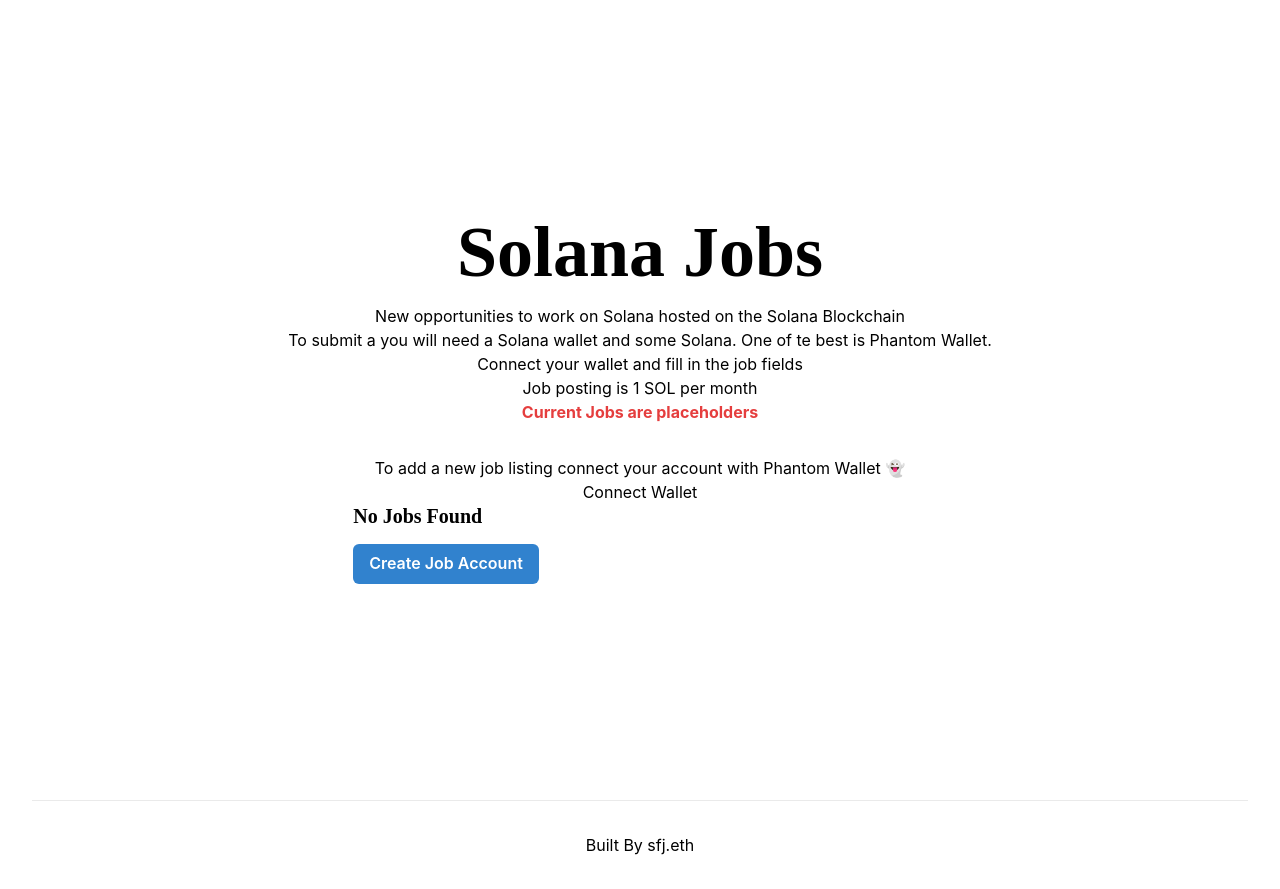
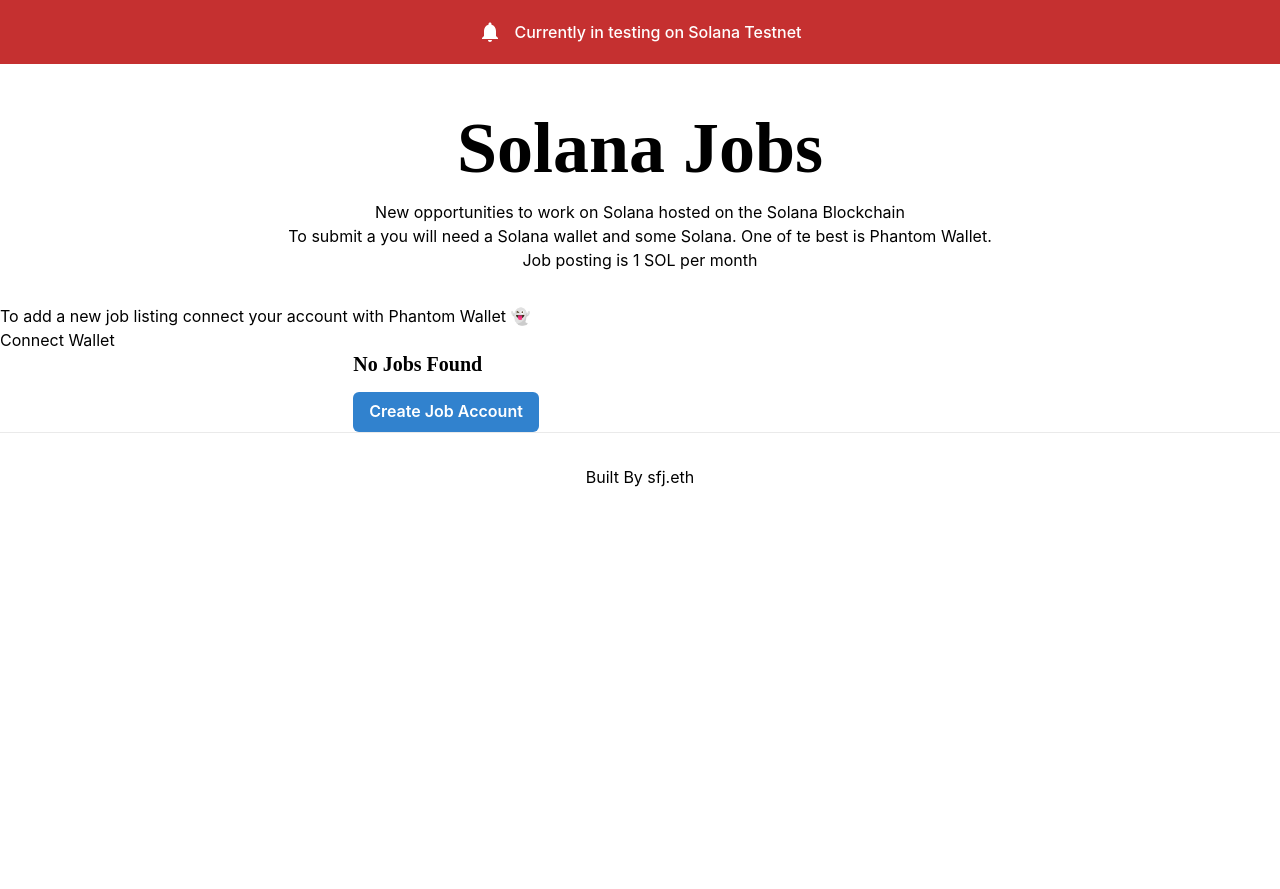
Before and after one commit to 0xsfj/solana-jobs, a Next.js app: page / in a window 1280 px wide. After the commit the page ends 800 px from the top, so only its background shows below. Built offline with nearby package versions, Linux system fonts and the light colour scheme; a web font is replaced by a local one; what @project-serum/anchor, @solana/web3.js would draw is missing.

Commit message:
Testnet Banner

```diff
--- a/package.json
+++ b/package.json
@@ -8,6 +8,7 @@
     "lint": "next lint"
   },
   "dependencies": {
+    "@chakra-ui/icons": "^1.1.1",
     "@chakra-ui/react": "^1.6.12",
     "@emotion/react": "^11.5.0",
     "@emotion/styled": "^11.3.0",
--- a/pages/index.js
+++ b/pages/index.js
@@ -1,8 +1,9 @@
 import Head from 'next/head';
 import { useEffect, useState } from 'react';
 import styles from '../styles/Home.module.css';
-import { Flex, Spacer, Button, Icon, Text, SimpleGrid, Box, Image, Badge, Stack, Progress, useToast, Container, Heading, Grid, Field, FormControl, Form, FormLabel, Input, FormErrorMessage } from '@chakra-ui/react';
-// import { Formik } from 'formik';
+import { Flex, Spacer, Button, Icon, Text, SimpleGrid, Box, Image, HStack, Badge, Stack, Progress, useToast, Container, Heading, Grid, Field, FormControl, Form, FormLabel, Input, FormErrorMessage, useColorModeValue } from '@chakra-ui/react';
+import { BellIcon } from '@chakra-ui/icons';
+
 import { useForm } from 'react-hook-form';
 import idl from '../target/idl/solana_jobs.json';
 import { Program, Provider, web3 } from '@project-serum/anchor';
@@ -179,11 +180,6 @@
 
     return (
       <>
-        <Box mb={4}>
-          <Heading size={'md'}>Your Solana Address:</Heading>
-          <Text>{walletAddress.slice(0, 8)}...</Text>
-        </Box>
-
         <form onSubmit={handleSubmit(onSubmit)}>
           <FormLabel htmlFor="title">Title</FormLabel>
           <Input placeholder="Frontend Engineer" {...register('title', { required: true })} />
@@ -247,26 +243,47 @@
   };
 
   return (
-    <div className={styles.container}>
+    <>
       <Head>
         <title>Solana Jobs</title>
         <meta name="description" content="New opportunities to work on Solana hosted on Solana" />
         <link rel="icon" href="/favicon.ico" />
       </Head>
 
-      <main className={styles.main}>
-        <Heading size={'4xl'} mb={4}>
+      <Box as="main">
+        <Box as="section" pb="12">
+          <Stack
+            direction={{
+              base: 'column',
+              sm: 'row',
+            }}
+            justifyContent="center"
+            alignItems="center"
+            py="3"
+            px={{
+              base: '3',
+              md: '6',
+              lg: '8',
+            }}
+            color="white"
+            bg={useColorModeValue('red.600', 'red.400')}
+          >
+            <HStack spacing="3">
+              <Icon as={BellIcon} fontSize="2xl" h="10" />
+              <Text fontWeight="medium" marginEnd="2">
+                Currently in testing on Solana Testnet
+              </Text>
+            </HStack>
+          </Stack>
+        </Box>
+        <Heading size={'4xl'} mb={4} textAlign="center">
           Solana Jobs
         </Heading>
 
         <Box mb={8} textAlign="center">
           <Text>New opportunities to work on Solana hosted on the Solana Blockchain</Text>
           <Text>To submit a you will need a Solana wallet and some Solana. One of te best is Phantom Wallet.</Text>
-          <Text>Connect your wallet and fill in the job fields</Text>
           <Text>Job posting is 1 SOL per month</Text>
-          <Text color="red.500" fontWeight="bold">
-            Current Jobs are placeholders
-          </Text>
         </Box>
 
         {!walletAddress && <ConnectWalletContent />}
@@ -277,14 +294,14 @@
             <Box>{walletAddress && <ConnectedWalletContent />}</Box>
           </SimpleGrid>
         </Container>
-      </main>
+      </Box>
 
       <footer className={styles.footer}>
         <a href="https://sfj.dev" target="_blank" rel="noopener noreferrer">
           Built By sfj.eth
         </a>
       </footer>
-    </div>
+    </>
   );
 };
 
```
Also changed, not shown: 1 other file (tests, documents, lock files or other folders).
